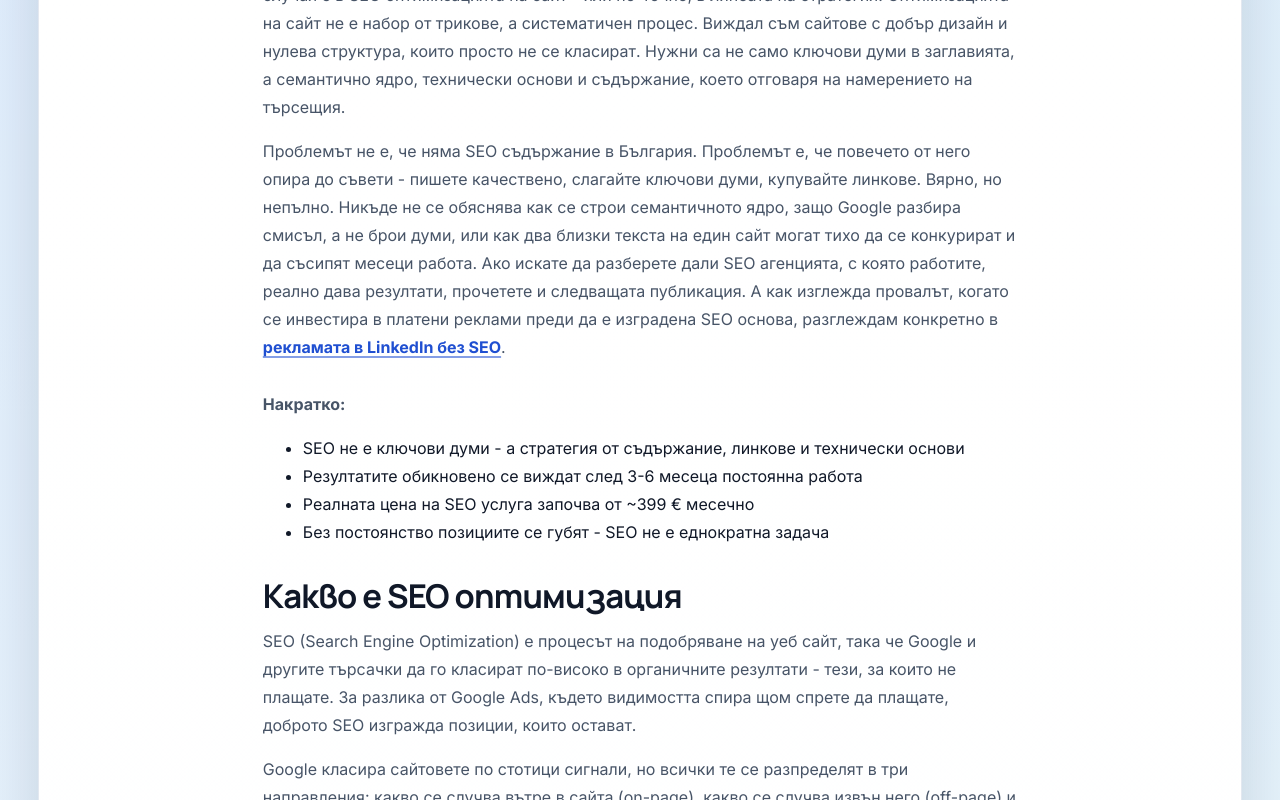
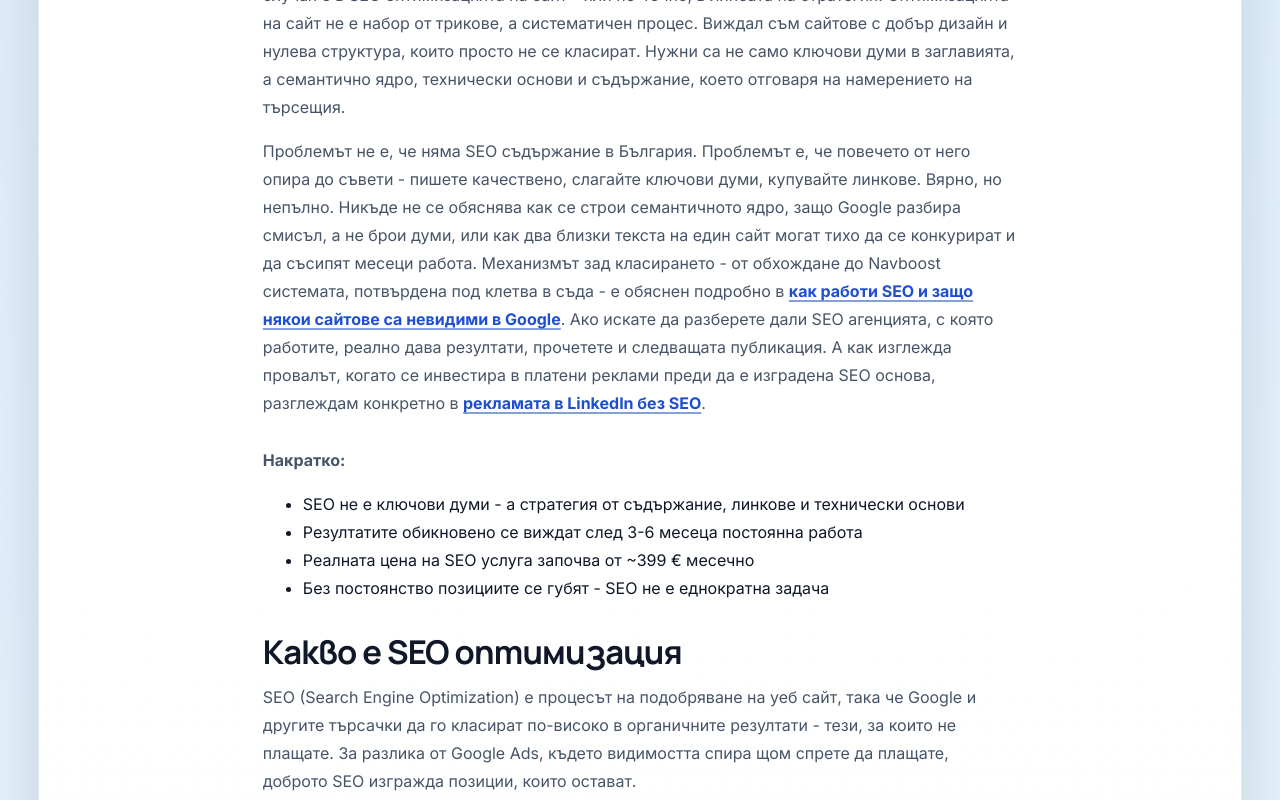
Before and after one commit to inweblife/inweblife, a Next.js app: page /seo-optimizaciya-na-ueb-sait in a window 1280 px wide. Shown: the part 760-1560 px from the top of the page. Built offline with nearby package versions, Linux system fonts and the light colour scheme; no server answers.

Commit message:
Update seo-optimizaciya-na-ueb-sait.js

```diff
--- a/pages/seo-optimizaciya-na-ueb-sait.js
+++ b/pages/seo-optimizaciya-na-ueb-sait.js
@@ -109,8 +109,13 @@ const SeoOptimizaciya = () => {
               него опира до съвети - пишете качествено, слагайте ключови думи, купувайте линкове.
               Вярно, но непълно. Никъде не се обяснява как се строи семантичното ядро, защо
               Google разбира смисъл, а не брои думи, или как два близки текста на един сайт могат
-              тихо да се конкурират и да съсипят месеци работа. Ако искате да разберете дали
-              SEO агенцията, с която работите, реално дава резултати, прочетете и следващата публикация.
+              тихо да се конкурират и да съсипят месеци работа. Механизмът зад класирането - от
+              обхождане до Navboost системата, потвърдена под клетва в съда - е обяснен подробно в{" "}
+              <Link href="/kak-raboti-seo">
+                <strong>как работи SEO и защо някои сайтове са невидими в Google</strong>
+              </Link>
+              . Ако искате да разберете дали SEO агенцията, с която работите, реално дава резултати,
+              прочетете и следващата публикация.
               А как изглежда провалът, когато се инвестира в платени реклами преди да е изградена
               SEO основа, разглеждам конкретно в{" "}
               <Link href="/ads-without-seo">
```
